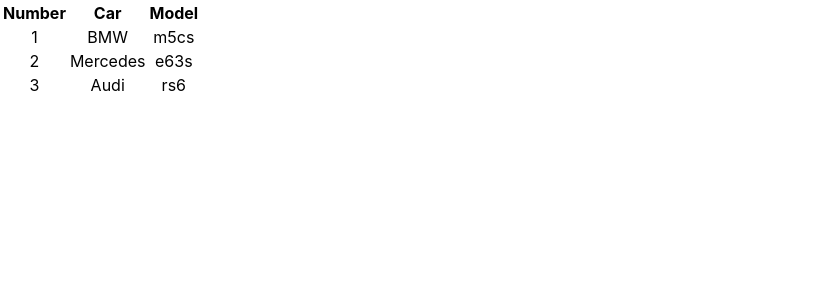
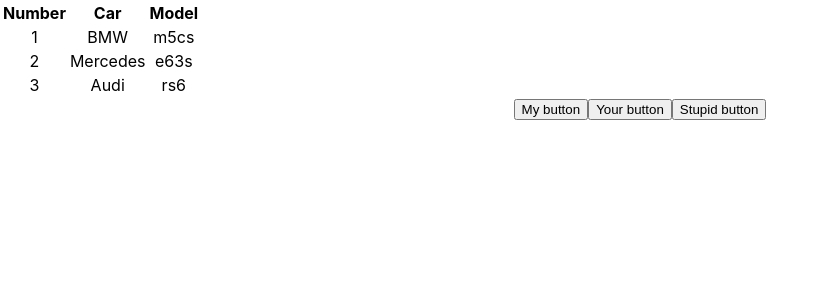
Before and after one commit to Ananasovna/microtasks, a React (Create React App) app: page / in a window 1280 px wide. Shown: the top 300 px of the page, without its empty margins (0-825 px from the left). Built offline with nearby package versions, Linux system fonts and the light colour scheme.

Commit message:
feat: make button task

```diff
--- a/src/App.tsx
+++ b/src/App.tsx
@@ -1,12 +1,28 @@
 import React from 'react';
-import logo from './logo.svg';
 import './App.css';
 import {NewComponent} from "./components/NewComponent";
+import {Button} from "./components/Button";
 
 function App() {
+    const showSubscriber = (name: string, age: number) => {
+        console.log(name, age)
+    }
+
+    const showStupidButton = () => {
+        console.log('I\'m stupid button');
+    }
+
+
+
   return (
     <div className="App">
       <NewComponent />
+        {/*<button onClick={(event) => showSubscriber('Vasya')}>MyYouTubeChannel</button>*/}
+        {/*<button onClick={(event) => showSubscriber('Ivan')}>MyYouTubeChannel</button>*/}
+        <Button callBack={() => showSubscriber('Vasya', 21)} title={'My button'}/>
+        <Button callBack={() => showSubscriber('Ivan', 18)} title={'Your button'}/>
+        <Button callBack={showStupidButton} title={'Stupid button'}/>
+
     </div>
   );
 }
--- /dev/null
+++ b/src/components/Button.tsx
@@ -0,0 +1,15 @@
+
+
+export type ButtonPropsType = {
+    title: string;
+    callBack: () => void;
+}
+export const Button = (props: ButtonPropsType) => {
+    const onClickHandler = () => {
+        props.callBack();
+    }
+
+    return (
+        <button onClick={onClickHandler}>{props.title}</button>
+    )
+}
--- a/src/components/NewComponent.tsx
+++ b/src/components/NewComponent.tsx
@@ -16,7 +16,7 @@
             </tr>
             {topCars.map((el, index) => {
                 return (
-                    <tr>
+                    <tr key={index}>
                         <td>{index + 1}</td>
                         <td>{el.manufacturer}</td>
                         <td>{el.model}</td>
```
